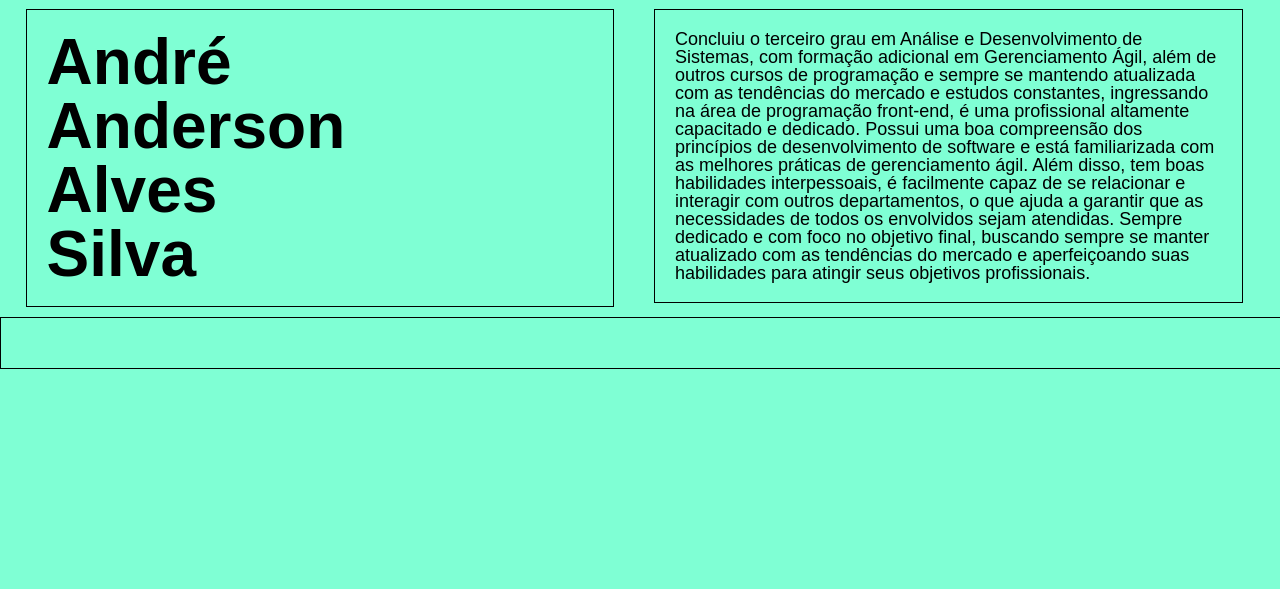
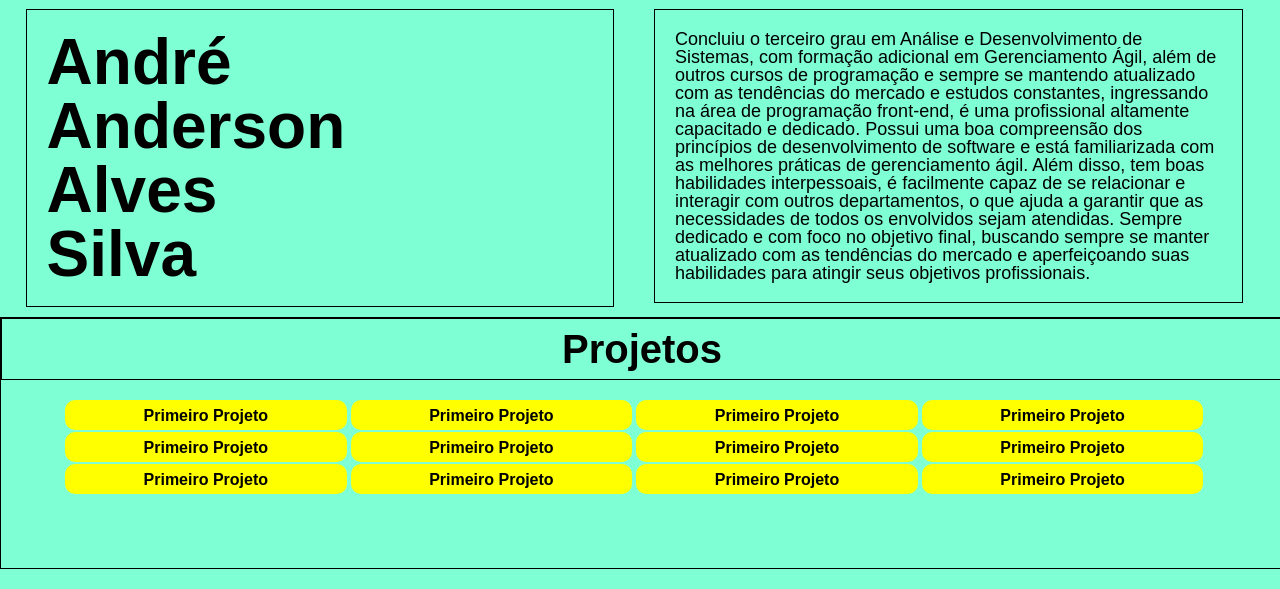
Before and after one commit to AndreAASilva/portifolio_andre_anderson, a plain HTML site: page index.html in a window 1280 px wide. Shown: the part 211-800 px from the top of the page. Drawn offline with Linux system fonts and the light colour scheme.

Commit message:
Bloco central
Finalizando bloco central para PC

```diff
--- a/css/estilo.css
+++ b/css/estilo.css
@@ -64,7 +64,7 @@ body{
     position: absolute;
     top:8%;
     height: 170px;
-    transform: skew(-5deg, -5deg);
+    transform: skew(-5deg, -5deg);/*Inclinação do logo*/
 
 }
 
@@ -72,14 +72,14 @@ body{
     position: absolute;
     top:8%;
     height: 170px;
-    transform: skew(5deg, 5deg);
+    transform: skew(5deg, 5deg);/*Inclinação do logo*/
 }
 
 .logoJs:hover{
     position: absolute;
     top:5%;
     height: 160px;
-    transform: skew(-5deg, -5deg);
+    transform: skew(-5deg, -5deg);/*Inclinação do logo*/
 }
 
 /*----------------*\
@@ -125,11 +125,97 @@ body{
   ----PROJETOS-----
 \*----------------*/
 
+.descricao-do-bloco{
+    position: relative;
+    top:0;
+    width: 100%;
+    height: 60px;
+
+    border: 1px solid black;
+}
+
+.titulo-bloco{
+    font-family: Arial, Helvetica, sans-serif;
+    font-size: 40px;
+    text-align: center;
+    font-weight: bold;
+    margin-top: 10px;
+}
+
 .bloco-projetos{
     position: relative;
     top: 30px;
-    height: 50px;
+    height: 250px;
     width:100%;
 
     border:1px solid black;
 }
+
+.projetos-individuais01 li{
+    position:relative;
+    top:20px;
+    left: 5%;
+    display: inline-block;
+    width:22%;
+    height:30px;
+    cursor:pointer;
+    background-color: yellow;
+    border-radius: 10px;
+}
+
+.projetos-individuais02 li{
+    position:relative;
+    top: 22px;
+    left: 5%;
+    display: inline-block;
+    width:22%;
+    height:30px;
+    cursor:pointer;
+    background-color: yellow;
+    border-radius: 10px;
+}
+
+.projetos-individuais03 li{
+    position:relative;
+    top: 24px;
+    left: 5%;
+    display: inline-block;
+    width:22%;
+    height:30px;
+    cursor:pointer;
+    background-color: yellow;
+    border-radius: 10px;
+}
+
+
+.projetos-individuais01 p{
+
+    text-align: center;
+    margin-top: 2.8%;
+    font-family: Arial, Helvetica, sans-serif;
+    font-weight: bold;
+
+
+}
+
+.projetos-individuais02 p{
+
+    text-align: center;
+    margin-top: 2.8%;
+    font-family: Arial, Helvetica, sans-serif;
+    font-weight: bold;
+
+}
+
+.projetos-individuais03 p{
+
+    text-align: center;
+    margin-top: 2.8%;
+    font-family: Arial, Helvetica, sans-serif;
+    font-weight: bold;
+
+}
+
+p:hover{
+    font-size: 26px;
+}
--- a/index.html
+++ b/index.html
@@ -30,7 +30,7 @@
                 <h1 class="nome">André Anderson Alves Silva</h1>
             </li>
             <li>
-                <p class="nome-descricao">Concluiu o terceiro grau em Análise e Desenvolvimento de Sistemas, com formação adicional em Gerenciamento Ágil, além de outros cursos de programação e sempre se mantendo atualizada com as tendências do mercado e estudos constantes, ingressando na área de programação front-end, é uma profissional altamente capacitado e dedicado. Possui uma boa compreensão dos princípios de desenvolvimento de software e está familiarizada com as melhores práticas de gerenciamento ágil. Além disso, tem boas habilidades interpessoais, é facilmente capaz de se relacionar e interagir com outros departamentos, o que ajuda a garantir que as necessidades de todos os envolvidos sejam atendidas. Sempre dedicado e com foco no objetivo final, buscando sempre se manter atualizado com as tendências do mercado e aperfeiçoando suas habilidades para atingir seus objetivos profissionais.</p>
+                <p class="nome-descricao">Concluiu o terceiro grau em Análise e Desenvolvimento de Sistemas, com formação adicional em Gerenciamento Ágil, além de outros cursos de programação e sempre se mantendo atualizado com as tendências do mercado e estudos constantes, ingressando na área de programação front-end, é uma profissional altamente capacitado e dedicado. Possui uma boa compreensão dos princípios de desenvolvimento de software e está familiarizada com as melhores práticas de gerenciamento ágil. Além disso, tem boas habilidades interpessoais, é facilmente capaz de se relacionar e interagir com outros departamentos, o que ajuda a garantir que as necessidades de todos os envolvidos sejam atendidas. Sempre dedicado e com foco no objetivo final, buscando sempre se manter atualizado com as tendências do mercado e aperfeiçoando suas habilidades para atingir seus objetivos profissionais.</p>
             </li>
 
         </ul>
@@ -38,9 +38,77 @@
     </main>
 
     <div class="bloco-projetos">
-        <div class="projetos-individuais">
+
+        <div class="descricao-do-bloco">
+            <h1 class="titulo-bloco">Projetos</h1>
 
         </div>
+        <ul class="projetos-individuais01">
+            <li>
+                <div class="projeto-linha01">
+                    <p>Primeiro Projeto</p>
+                </div>
+            </li>
+            <li>
+                <div class="projeto-linha01">
+                    <p>Primeiro Projeto</p>
+                </div>
+            </li>
+            <li>
+                <div class="projeto-linha01">
+                    <p>Primeiro Projeto</p>
+                </div>
+            </li>
+            <li>
+                <div class="projeto-linha01">
+                    <p>Primeiro Projeto</p>
+                </div>
+            </li>
+        </ul>
+        <ul class="projetos-individuais02">
+            <li>
+                <div class="projeto-linha02">
+                    <p>Primeiro Projeto</p>
+                </div>
+            </li>
+            <li>
+                <div class="projeto-linha02">
+                    <p>Primeiro Projeto</p>
+                </div>
+            </li>
+            <li>
+                <div class="projeto-linha02">
+                    <p>Primeiro Projeto</p>
+                </div>
+            </li>
+            <li>
+                <div class="projeto-linha02">
+                    <p>Primeiro Projeto</p>
+                </div>
+            </li>
+        </ul>
+        <ul class="projetos-individuais03">
+            <li>
+                <div class="projeto-linha03">
+                    <p>Primeiro Projeto</p>
+                </div>
+            </li>
+            <li>
+                <div class="projeto-linha03">
+                    <p>Primeiro Projeto</p>
+                </div>
+            </li>
+            <li>
+                <div class="projeto-linha03">
+                    <p>Primeiro Projeto</p>
+                </div>
+            </li>
+            <li>
+                <div class="projeto-linha03">
+                    <p>Primeiro Projeto</p>
+                </div>
+            </li>
+        </ul>
     </div>
 
 
```
